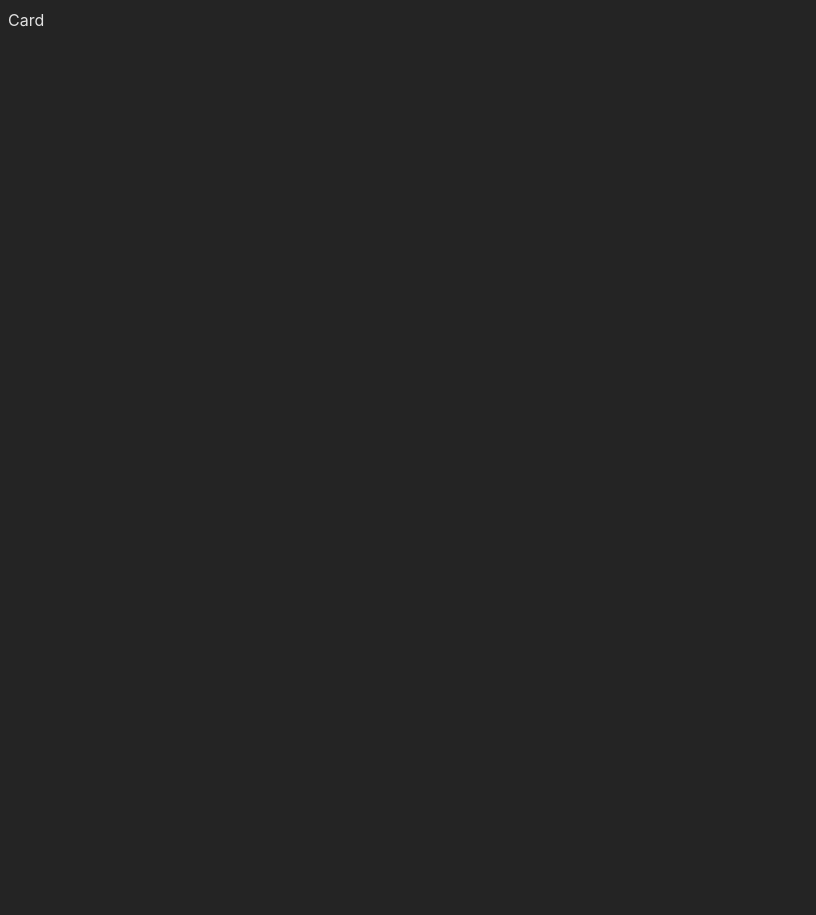
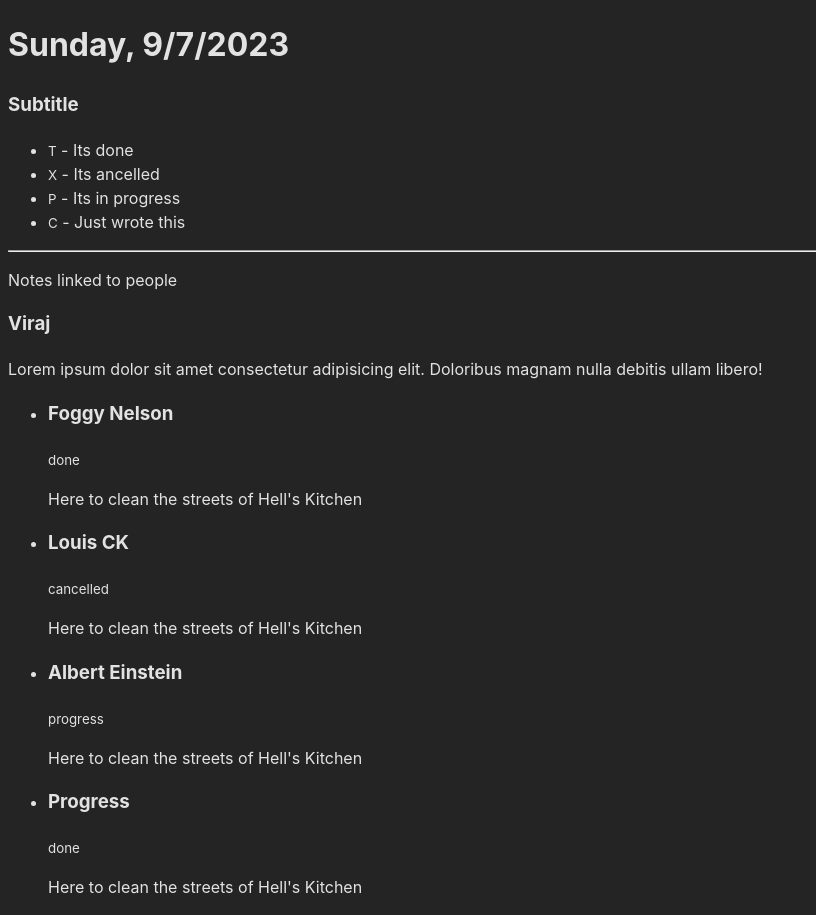
Before and after one commit to rakibul-wdp/full-stack-army, a React (Vite) app in the folder 30-frontend-3-react-functional-component/functional-component/: page /task-card in a window 1280 px wide. Shown: the whole page, without its empty margins (0-816 px from the left). Before the commit the page ends 800 px from the top, so only its background shows below. Built offline with nearby package versions, Linux system fonts and the light colour scheme.

Commit message:
show task card data & break component

```diff
--- /dev/null
+++ b/30-frontend-3-react-functional-component/functional-component/src/components/card/CommentListItem.jsx
@@ -0,0 +1,12 @@
+/* eslint-disable react/prop-types */
+
+const CommentListItem = ({ comment }) => {
+  return (
+    <div key={comment.id}>
+      <h3>{comment.user.name}</h3>
+      <p>{comment.text}</p>
+    </div>
+  );
+};
+
+export default CommentListItem;
--- /dev/null
+++ b/30-frontend-3-react-functional-component/functional-component/src/components/card/TagListItem.jsx
@@ -0,0 +1,10 @@
+/* eslint-disable react/prop-types */
+const TagListItem = ({ tag }) => {
+  return (
+    <li>
+      <small>{tag.icon}</small> - {tag.text}
+    </li>
+  );
+};
+
+export default TagListItem;
--- /dev/null
+++ b/30-frontend-3-react-functional-component/functional-component/src/components/card/TaskListItem.jsx
@@ -0,0 +1,14 @@
+/* eslint-disable react/prop-types */
+const TaskListItem = ({ task }) => {
+  return (
+    <li key={task.id}>
+      <h3>{task.title}</h3>
+      <p>
+        <small>{task.status}</small>
+      </p>
+      <p>{task.text}</p>
+    </li>
+  );
+};
+
+export default TaskListItem;
--- a/30-frontend-3-react-functional-component/functional-component/src/pages/Card.jsx
+++ b/30-frontend-3-react-functional-component/functional-component/src/pages/Card.jsx
@@ -1,15 +1,19 @@
-import React from 'react'
-import { task } from '../mockData/task';
+import CommentListItem from "../components/card/CommentListItem";
+import TagListItem from "../components/card/TagListItem";
+import TaskListItem from "../components/card/TaskListItem";
+import { task } from "../mockData/task";
 
 function getDay(dateStr) {
   const date = new Date(dateStr).getDay();
-  const days = ["Sunday",
+  const days = [
+    "Sunday",
     "Monday",
     "Tuesday",
     "Wednesday",
     "Thursday",
     "Friday",
-    "Saturday"];
+    "Saturday",
+  ];
 
   return days[date];
 }
@@ -21,8 +25,30 @@ function formatDate(dateStr) {
 
 const Card = () => {
   return (
-    <div>Card</div>
-  )
-}
+    <div>
+      <h1>
+        {getDay(task.createdAt)}, {formatDate(task.createdAt)}
+      </h1>
+      <h3>{task.subtitle}</h3>
+      <ul>
+        {task.tags.map((tag) => (
+          <TagListItem tag={tag} key={tag.id} />
+        ))}
+      </ul>
+      <hr />
+      <p>Notes linked to people</p>
+      <div>
+        {task.comments.map((comment) => (
+          <CommentListItem comment={comment} key={comment.id} />
+        ))}
+      </div>
+      <ul>
+        {task.tasks.map((task) => (
+          <TaskListItem task={task} key={task.id} />
+        ))}
+      </ul>
+    </div>
+  );
+};
 
 export default Card;
```
